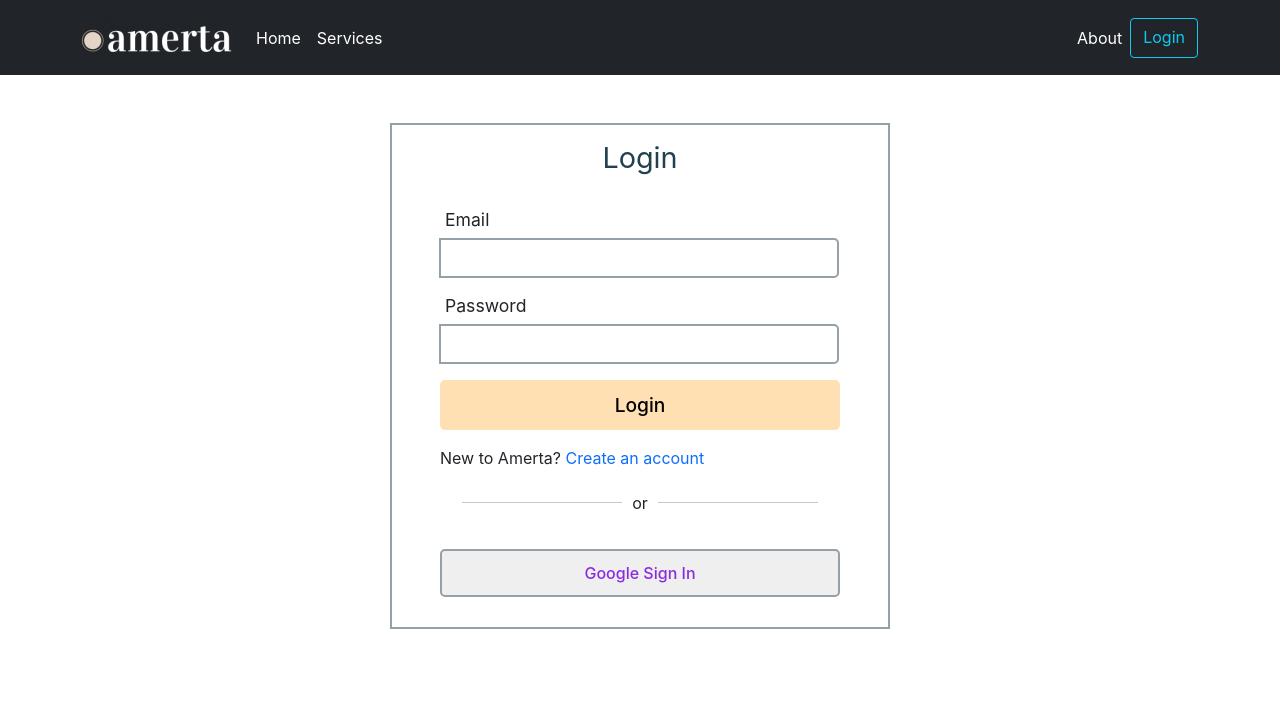
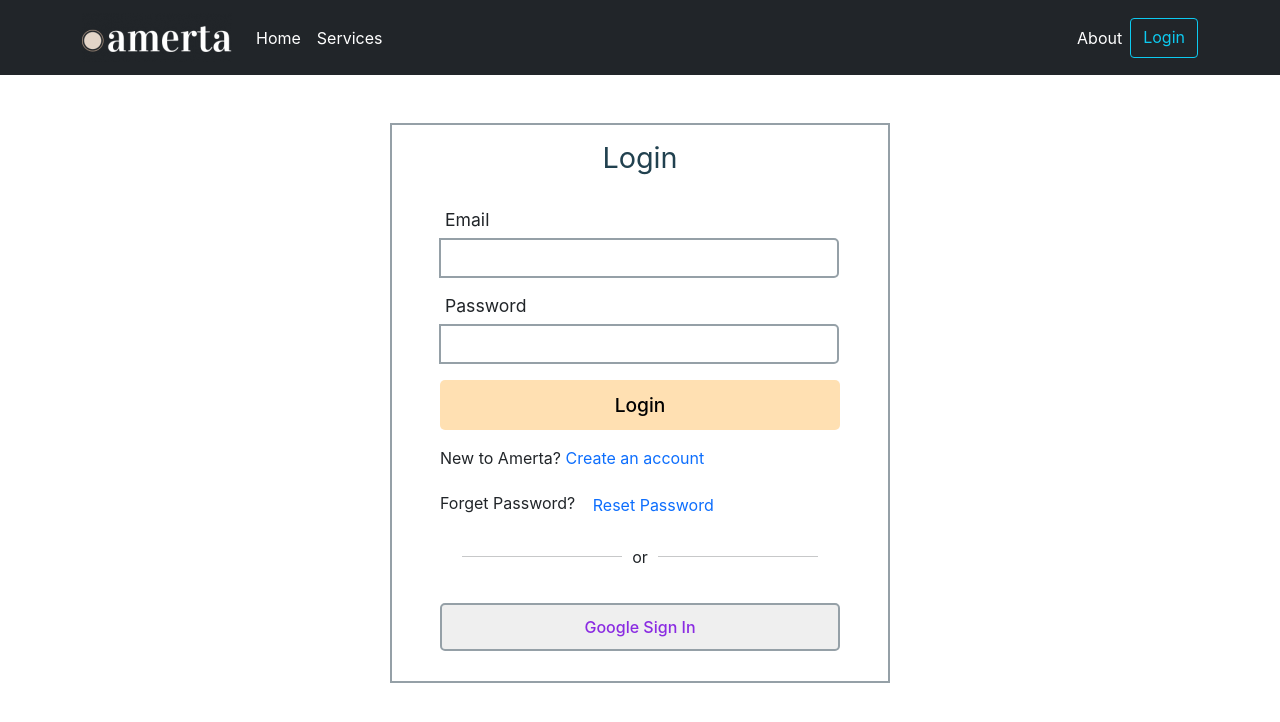
Before and after one commit to ParvesPR/independent-service-provider, a React (Create React App) app: page /login in a window 1280 px wide. Shown: the top 722 px of the page. Built offline with nearby package versions, Linux system fonts and the light colour scheme; no server answers.

Commit message:
toast implement

```diff
--- a/package.json
+++ b/package.json
@@ -14,6 +14,7 @@
     "react-firebase-hooks": "^5.0.3",
     "react-router-dom": "^6.3.0",
     "react-scripts": "5.0.1",
+    "react-toastify": "^8.2.0",
     "web-vitals": "^2.1.4"
   },
   "scripts": {
--- a/src/Pages/Login/Login.js
+++ b/src/Pages/Login/Login.js
@@ -1,14 +1,16 @@
-import React, { useState } from 'react';
+import React, { useRef, useState } from 'react';
 import { Link, useLocation, useNavigate } from 'react-router-dom';
 import auth from '../../firebase.init';
-import { useSignInWithEmailAndPassword } from 'react-firebase-hooks/auth';
+import { useSendPasswordResetEmail, useSignInWithEmailAndPassword } from 'react-firebase-hooks/auth';
 import './Login.css';
 import SocialLogin from '../SocialLogin/SocialLogin';
+import Loading from '../Loading/Loading';
+import { toast, ToastContainer } from 'react-toastify';
+import 'react-toastify/dist/ReactToastify.css';
 
 const Login = () => {
-
-    const [email, setEmail] = useState('');
-    const [password, setPassword] = useState('');
+    const emailRef = useRef('');
+    const passwordRef = useRef('');
 
     const [
         signInWithEmailAndPassword,
@@ -16,25 +18,36 @@ const Login = () => {
         loading,
         error,
     ] = useSignInWithEmailAndPassword(auth);
+    const [sendPasswordResetEmail, sending] = useSendPasswordResetEmail(auth);
 
 
     const navigate = useNavigate();
     const location = useLocation();
     const from = location?.state?.from?.pathname || '/';
 
-    const handleEmail = event => {
-        setEmail(event.target.value);
+    if (loading || sending) {
+        return <Loading></Loading>
     }
 
-    const handlePassword = event => {
-        setPassword(event.target.value);
-    };
     if (user) {
         navigate(from, { replace: true });
     }
     const handleLogin = event => {
         event.preventDefault();
+        const email = emailRef.current.value;
+        const password = passwordRef.current.value;
         signInWithEmailAndPassword(email, password);
+    };
+
+    const resetPassword = async () => {
+        const email = emailRef.current.value;
+        if (email) {
+            await sendPasswordResetEmail(email);
+            toast('Sent email');
+        }
+        else {
+            toast('please enter your email address');
+        }
     }
 
 
@@ -45,23 +58,25 @@ const Login = () => {
                 <form onSubmit={handleLogin}>
                     <div className='input-group'>
                         <label htmlFor="email">Email</label>
-                        <input className='w-100' onBlur={handleEmail} type="email" name="email" required />
+                        <input className='w-100' ref={emailRef} type="email" name="email" required />
                     </div>
                     <div className='input-group'>
                         <label htmlFor="password">Password</label>
-                        <input className='w-100' onBlur={handlePassword} type="password" name="password" required />
+                        <input className='w-100' ref={passwordRef} type="password" name="password" required />
                     </div>
                     <p>{error?.message}</p>
                     {loading && <p>Loading...</p>}
                     <input className='form-btn' type="submit" value="Login" />
                 </form>
                 <p className='mt-3'>New to Amerta? <Link className='create-ac-link' to='/signup'>Create an account</Link></p>
+                <p>Forget Password? <button className='btn btn-link text-primary pe-auto text-decoration-none' onClick={resetPassword}>Reset Password</button> </p>
                 <div className='or-div'>
                     <div className='div-1'><hr /></div>
                     <span> or </span>
                     <div className='div-2'><hr /></div>
                 </div>
                 <SocialLogin></SocialLogin>
+                <ToastContainer></ToastContainer>
             </div>
         </div>
     );
```
Also changed, not shown: 1 other file (tests, documents, lock files or other folders).
